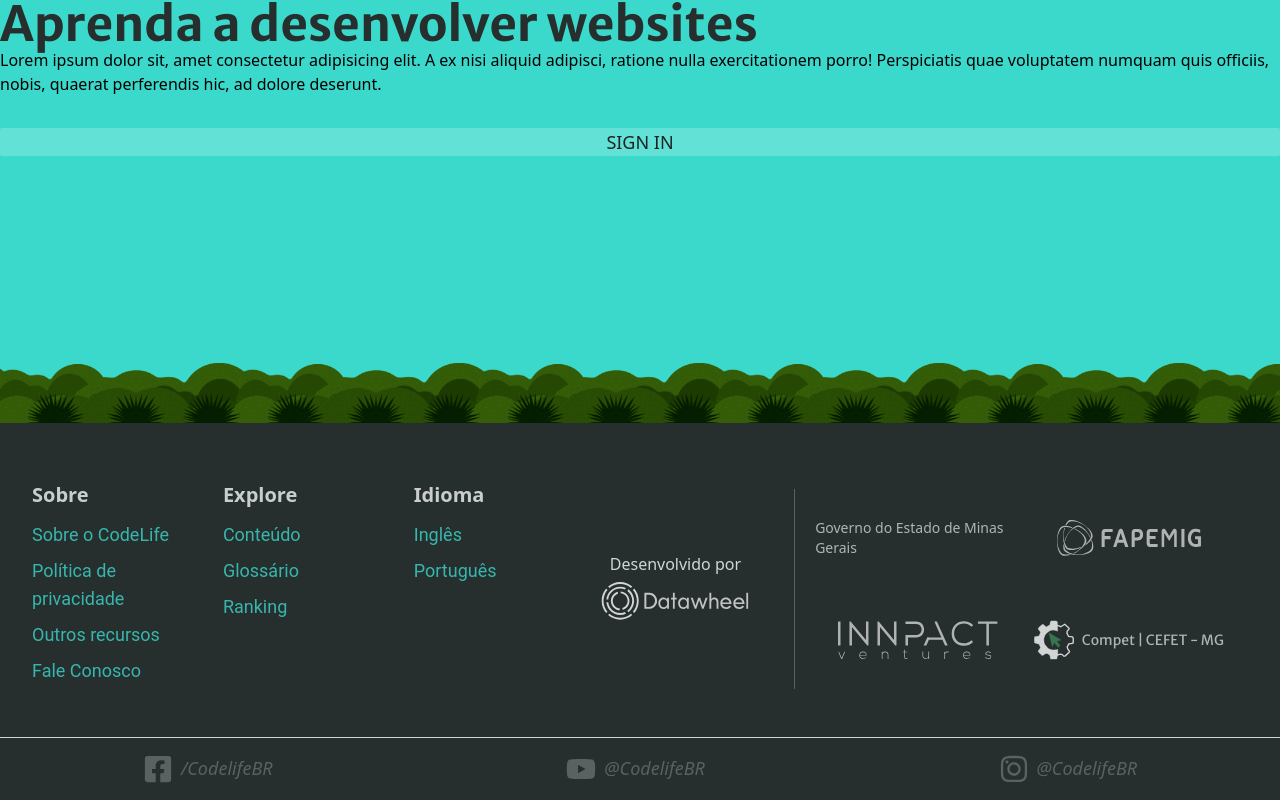
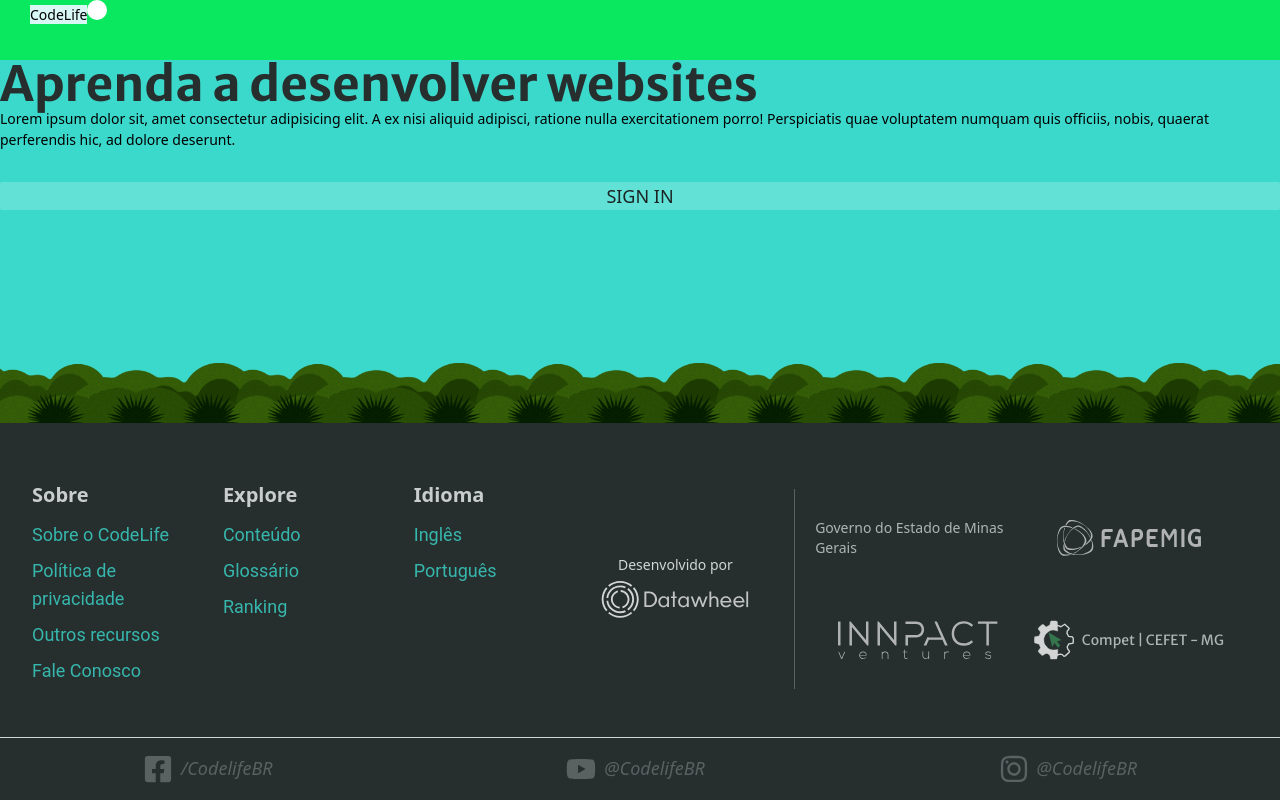
Before and after one commit to Codelife-Compet/codelife2.0, a Next.js app: page / in a window 1280 px wide. Built offline with nearby package versions, Linux system fonts and the light colour scheme.

Commit message:
criação do theme context:switch para troca do background funcionando

```diff
--- a/package.json
+++ b/package.json
@@ -36,6 +36,7 @@
     "@types/node": "18.15.10",
     "@types/react": "18.0.33",
     "@types/react-dom": "18.0.11",
+    "@types/styled-components": "^5.1.26",
     "axios": "^1.3.4",
     "eslint": "8.37.0",
     "eslint-config-next": "13.2.4",
@@ -47,6 +48,8 @@
     "react-dom": "18.2.0",
     "react-i18next": "^12.2.0",
     "react-icons": "^4.8.0",
+    "react-switch": "^7.0.0",
+    "styled-components": "^5.3.9",
     "typescript": "5.0.3",
     "uuid": "^9.0.0"
   },
--- /dev/null
+++ b/src/components/Header.tsx
@@ -0,0 +1,35 @@
+import React from 'react';
+import {useContext} from 'react'
+import Switch from 'react-switch';
+import {ThemeContext} from 'styled-components'
+import {Container} from '@/context/theme/styles'
+
+interface Props{
+    toggleTheme():void;
+}
+
+const Header : React.FC<Props> = ({toggleTheme}) =>{
+    const {colors,title} = useContext(ThemeContext);
+    return (
+        <Container>
+            <header>
+                <span className ="bg-codelife-green-100">CodeLife</span>
+                <Switch
+                    onChange={toggleTheme}
+                    checked = {title == 'dark'}
+                    checkedIcon ={false}
+                    uncheckedIcon = {false}
+                    height ={10}
+                    width={40}
+                    handleDiameter={20}
+                    offColor={colors.primary}
+                    onColor={colors.second}
+
+                />
+            </header>
+        </Container>
+
+
+    );
+};
+export default Header;
--- /dev/null
+++ b/src/context/theme/dark.ts
@@ -0,0 +1,9 @@
+
+export default{
+    title:'dark',
+    colors:{
+        primary:'#214F4B',
+        second:'codelife-green-700',
+    },
+    background:'#214f4b',
+};
--- /dev/null
+++ b/src/context/theme/global.ts
@@ -0,0 +1,9 @@
+import { createGlobalStyle } from "styled-components";
+
+export default createGlobalStyle`
+    body{
+        background:${props => props.theme.colors.primary};
+        font-size:14px;
+        color:${props=>props.theme.colors.second};
+    }
+`;
--- /dev/null
+++ b/src/context/theme/light.ts
@@ -0,0 +1,8 @@
+export default{
+    title:'light',
+    colors:{
+        primary:'#09e85e',
+        second:'codelife-green-500',
+    },
+    background:'#214f4b',
+};
--- /dev/null
+++ b/src/context/theme/styles.ts
@@ -0,0 +1,9 @@
+import styled from 'styled-components'
+export const Container = styled.div `
+    height:60px;
+    width:100%;
+    background:${props =>props.theme.colors.primary};
+    align-itens:center;
+    padding:0 30px;
+
+`;
--- a/src/pages/index.tsx
+++ b/src/pages/index.tsx
@@ -3,12 +3,22 @@ import Image from 'next/image'
 import { Inter } from 'next/font/google'
 import styles from '@/styles/Home.module.css'
 import Footer from '@/components/Footer'
+import Header from '@/components/Header'
 import { useContext } from 'react'
+import {useState} from 'react'
 import { AuthContext } from '@/context/auth/AuthContext'
+import {ThemeProvider} from 'styled-components';
+import light from '@/context/theme/light';
+import dark from '@/context/theme/dark';
+import GlobalStyle from '@/context/theme/global'
 const inter = Inter({ subsets: ['latin'] })
 
 export default function Home() {
   const { signIn } = useContext(AuthContext)
+  const [theme,setTheme] = useState(light)
+  const toggleTheme = () =>{
+    setTheme(theme.title == 'light' ? dark : light);
+  }
   return (
     <>
       <Head>
@@ -17,13 +27,21 @@ export default function Home() {
         <meta name="viewport" content="width=device-width, initial-scale=1" />
         <link rel="icon" href="/favicon.ico" />
       </Head>
+      <ThemeProvider theme={theme}>
         <main className="flex h-[100vh] w-full flex-col bg-codelife-green-500 dark:bg-codelife-black-600">
+
+            <GlobalStyle/>
+            <Header toggleTheme ={toggleTheme}/>
+
             <h1 className='font-merry text-5xl font-bold text-codelife-black-600 '>Aprenda a desenvolver websites</h1>
             <p className='mb-8'>Lorem ipsum dolor sit, amet consectetur adipisicing elit. A ex nisi aliquid adipisci, ratione nulla exercitationem porro! Perspiciatis quae voluptatem numquam quis officiis, nobis, quaerat perferendis hic, ad dolore deserunt.</p>
             <button onClick={() => signIn({ email: "teste@teste.com", password: "123456" })
             } className='rounded-sm bg-codelife-green-400 text-lg text-codelife-black-700'>SIGN IN</button>
           <Footer />
         </main>
+        </ThemeProvider>
+
+
     </>
   )
 }
--- /dev/null
+++ b/src/styled.d.ts
@@ -0,0 +1,11 @@
+import 'styled-components';
+declare module 'styled-components'{
+    export interface DefaultTheme{
+        title:string,
+        colors:{
+            primary:string,
+            second:string
+        },
+        background:string
+    }
+}
--- a/tailwind.config.js
+++ b/tailwind.config.js
@@ -4,6 +4,7 @@ module.exports = {
     "./app/**/*.{js,ts,jsx,tsx}",
     "./pages/**/*.{js,ts,jsx,tsx}",
     "./components/**/*.{js,ts,jsx,tsx}",
+    "./context/theme/*.{js,ts,jsx,tsx}",
 
     // Or if using `src` directory:
     "./src/**/*.{js,ts,jsx,tsx}",
--- a/tsconfig.json
+++ b/tsconfig.json
@@ -19,5 +19,6 @@
     }
   },
   "include": ["next-env.d.ts", "**/*.ts", "**/*.tsx"],
-  "exclude": ["node_modules"]
+  "exclude": ["node_modules"],
+  "files" :["src/styled.d.ts"]
 }
```
Also changed, not shown: 1 other file (tests, documents, lock files or other folders). Lines whose indentation alone changed are shown as unchanged.
